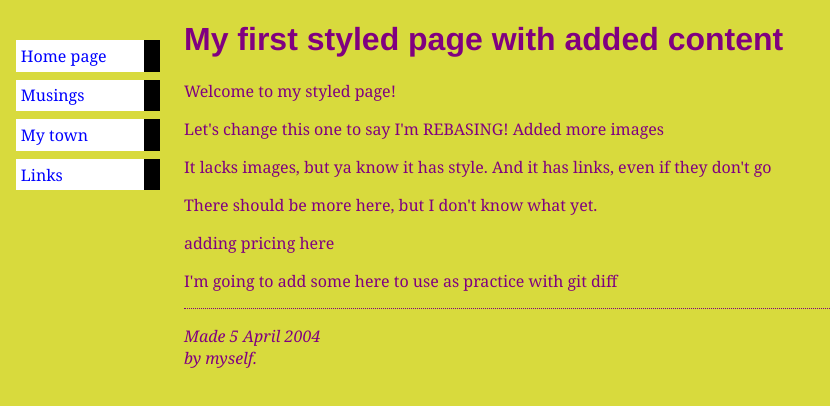
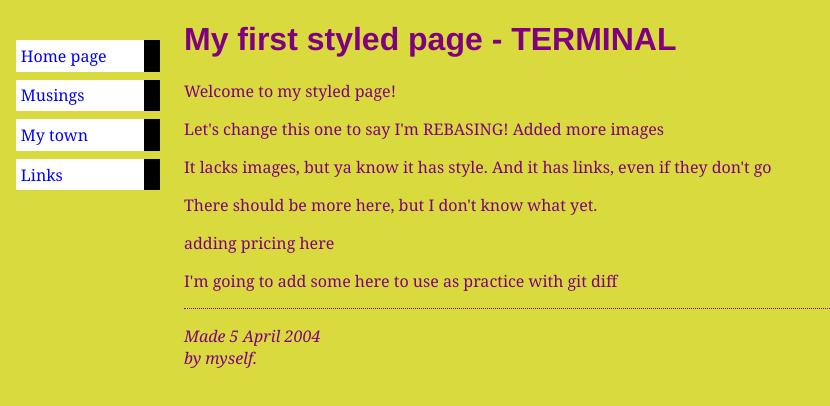
Before and after one commit to liessap85/learn-git, a plain HTML site: page index.html in a window 1280 px wide. Shown: the whole page, without its empty margins (0-830 px from the left). Drawn offline with Linux system fonts and the light colour scheme.

Commit message:
Change index TERMINAL

```diff
--- a/index.html
+++ b/index.html
@@ -16,7 +16,7 @@
 </ul>
 
 <!-- Main content -->
-<h1>My first styled page with added content</h1>
+<h1>My first styled page - TERMINAL</h1>
 
 <p>Welcome to my styled page!
 <br>
```
